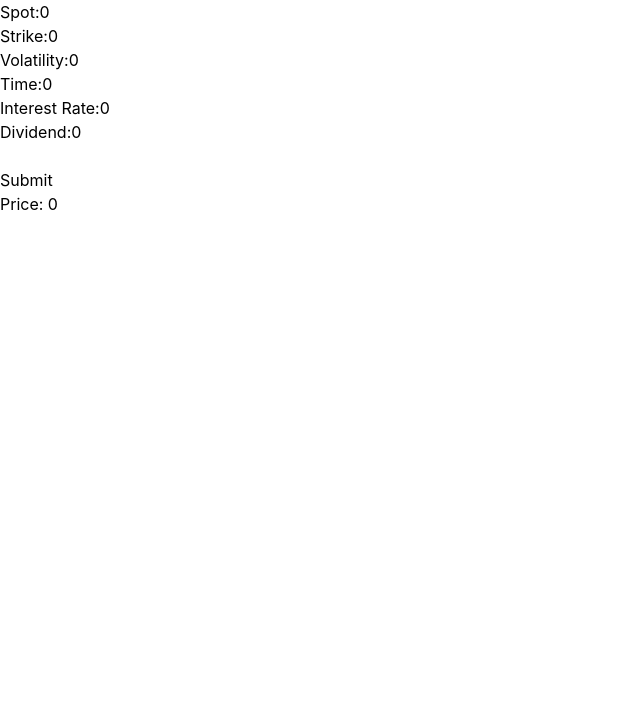
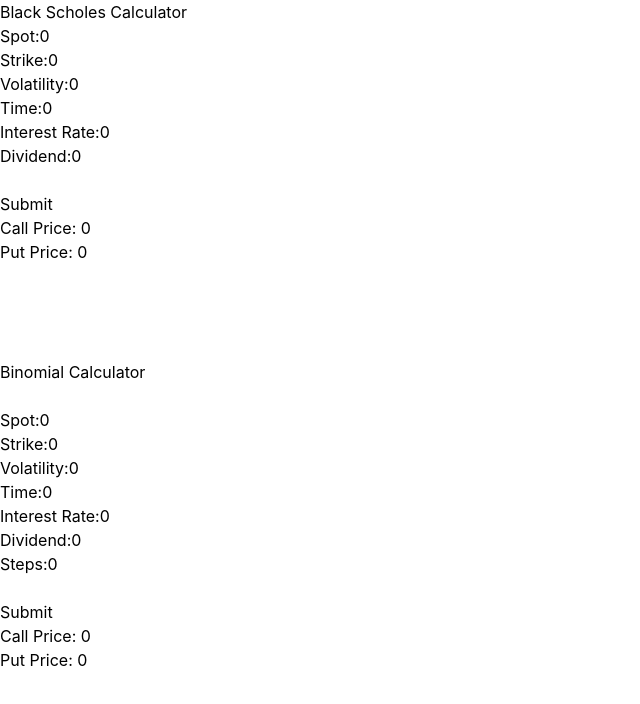
Before and after one commit to ayushgun/option-pricer, a React (Create React App) app in the folder frontend/: page / in a window 1280 px wide. Shown: the top 704 px of the page, without its empty margins (0-640 px from the left). Built offline with nearby package versions, Linux system fonts and the light colour scheme.

Commit message:
🚀 added binomial react component

```diff
--- a/frontend/src/App.tsx
+++ b/frontend/src/App.tsx
@@ -20,7 +20,7 @@ import {
 //   );
 // }
 
-class FlavorForm extends React.Component<
+export class BlackScholesComp extends React.Component<
     {},
     {
         spot: number;
@@ -29,7 +29,8 @@ class FlavorForm extends React.Component<
         time: number;
         rate: number;
         div: number;
-        price: number;
+        callPrice: number;
+        putPrice: number;
     }
 > {
     constructor(props: any) {
@@ -41,7 +42,8 @@ class FlavorForm extends React.Component<
             time: 0,
             rate: 0,
             div: 0,
-            price: 0,
+            callPrice: 0,
+            putPrice: 0,
         };
 
         this.handleSpot = this.handleSpot.bind(this);
@@ -89,6 +91,20 @@ class FlavorForm extends React.Component<
 
         // replace above code with this when it works
         // black_scholes_call({
+        //   spot: this.state.spot,
+        //   strike: this.state.strike,
+        //   vol: this.state.vol,
+        //   time: this.state.time,
+        //   rate: this.state.rate,
+        //   div: this.state.div,
+        // })
+        //   .then((res) => res.json())
+        //   .then((r) => {
+        //     this.setState({
+        //       price: r.price,
+        //     });
+        //   });
+        // black_scholes_put({
         //   spot: this.state.spot,
         //   strike: this.state.strike,
         //   vol: this.state.vol,
@@ -152,20 +168,191 @@ class FlavorForm extends React.Component<
                             value={this.state.div}
                             onChange={this.handleDiv}
                         />
-                        {/* <select value={this.state.value} onChange={this.handleChange}>
-              <option value="grapefruit">Grapefruit</option>
-              <option value="lime">Lime</option>
-              <option value="coconut">Coconut</option>
-              <option value="mango">Mango</option>
-            </select> */}
                     </label>
                     <br />
                     <br />
                     <input type="submit" value="Submit" />
                 </form>
-                <p>Price: {this.state.price}</p>
+                <p>Call Price: {this.state.callPrice}</p>
+                <b />
+                <p>Put Price: {this.state.putPrice}</p>
             </div>
         );
     }
 }
-export default FlavorForm;
+export class BinomialComp extends React.Component<
+    {},
+    {
+        spot: number;
+        strike: number;
+        vol: number;
+        time: number;
+        rate: number;
+        div: number;
+        steps: number;
+        callPrice: number;
+        putPrice: number;
+    }
+> {
+    constructor(props: any) {
+        super(props);
+        this.state = {
+            spot: 0,
+            strike: 0,
+            vol: 0,
+            time: 0,
+            rate: 0,
+            div: 0,
+            steps: 0,
+            callPrice: 0,
+            putPrice: 0,
+        };
+
+        this.handleSpot = this.handleSpot.bind(this);
+        this.handleStrike = this.handleStrike.bind(this);
+        this.handleVol = this.handleVol.bind(this);
+        this.handleTime = this.handleTime.bind(this);
+        this.handleRate = this.handleRate.bind(this);
+        this.handleDiv = this.handleDiv.bind(this);
+        this.handleSteps = this.handleSteps.bind(this);
+
+        this.handleSubmit = this.handleSubmit.bind(this);
+    }
+
+    handleSpot(event: { target: { value: any } }) {
+        this.setState({ spot: event.target.value });
+    }
+    handleStrike(event: { target: { value: any } }) {
+        this.setState({ strike: event.target.value });
+    }
+    handleVol(event: { target: { value: any } }) {
+        this.setState({ vol: event.target.value });
+    }
+    handleTime(event: { target: { value: any } }) {
+        this.setState({ time: event.target.value });
+    }
+    handleRate(event: { target: { value: any } }) {
+        this.setState({ rate: event.target.value });
+    }
+    handleDiv(event: { target: { value: any } }) {
+        this.setState({ div: event.target.value });
+    }
+    handleSteps(event: { target: { value: any } }) {
+        this.setState({ div: event.target.value });
+    }
+
+    handleSubmit(event: { preventDefault: () => void }) {
+        binomial_call({
+            spot: this.state.spot,
+            strike: this.state.strike,
+            vol: this.state.vol,
+            time: this.state.time,
+            rate: this.state.rate,
+            div: this.state.div,
+            steps: this.state.steps,
+        })
+            .then((res) => res.json())
+            .then((r) => {
+                console.log(r.price);
+            });
+
+        // replace above code with this when it works
+        // binomial_put({
+        //   spot: this.state.spot,
+        //   strike: this.state.strike,
+        //   vol: this.state.vol,
+        //   time: this.state.time,
+        //   rate: this.state.rate,
+        //   div: this.state.div,
+        //   steps: this.state.steps,
+        // })
+        //   .then((res) => res.json())
+        //   .then((r) => {
+        //     this.setState({
+        //       price: r.price,
+        //     });
+        //   });
+        // binomial_call({
+        //   spot: this.state.spot,
+        //   strike: this.state.strike,
+        //   vol: this.state.vol,
+        //   time: this.state.time,
+        //   rate: this.state.rate,
+        //   div: this.state.div,
+        //   steps: this.state.steps,
+        // })
+        //   .then((res) => res.json())
+        //   .then((r) => {
+        //     this.setState({
+        //       price: r.price,
+        //     });
+        //   });
+
+        event.preventDefault();
+    }
+
+    render() {
+        return (
+            <div>
+                <form onSubmit={this.handleSubmit}>
+                    <label>
+                        Spot:
+                        <input
+                            type="number"
+                            value={this.state.spot}
+                            onChange={this.handleSpot}
+                        />
+                        <br />
+                        Strike:
+                        <input
+                            type="number"
+                            value={this.state.strike}
+                            onChange={this.handleStrike}
+                        />
+                        <br />
+                        Volatility:
+                        <input
+                            type="number"
+                            value={this.state.vol}
+                            onChange={this.handleVol}
+                        />
+                        <br />
+                        Time:
+                        <input
+                            type="number"
+                            value={this.state.time}
+                            onChange={this.handleTime}
+                        />
+                        <br />
+                        Interest Rate:
+                        <input
+                            type="number"
+                            value={this.state.rate}
+                            onChange={this.handleRate}
+                        />
+                        <br />
+                        Dividend:
+                        <input
+                            type="number"
+                            value={this.state.div}
+                            onChange={this.handleDiv}
+                        />
+                        <br />
+                        Steps:
+                        <input
+                            type="number"
+                            value={this.state.steps}
+                            onChange={this.handleSteps}
+                        />
+                    </label>
+                    <br />
+                    <br />
+                    <input type="submit" value="Submit" />
+                </form>
+                <p>Call Price: {this.state.callPrice}</p>
+                <b />
+                <p>Put Price: {this.state.putPrice}</p>
+            </div>
+        );
+    }
+}
--- a/frontend/src/index.tsx
+++ b/frontend/src/index.tsx
@@ -2,13 +2,21 @@ import React from "react";
 import ReactDOM from "react-dom/client";
 import "./index.css";
 // import App from "./App";
-import FlavorForm from "./App";
+import { BlackScholesComp, BinomialComp } from "./App";
 
 const root = ReactDOM.createRoot(
-  document.getElementById("root") as HTMLElement
+    document.getElementById("root") as HTMLElement
 );
 root.render(
-  <React.StrictMode>
-    <FlavorForm />
-  </React.StrictMode>
+    <React.StrictMode>
+        <p>Black Scholes Calculator</p>
+        <BlackScholesComp />
+        <br />
+        <br />
+        <br />
+        <br />
+        <p>Binomial Calculator</p>
+        <br />
+        <BinomialComp />
+    </React.StrictMode>
 );
```
